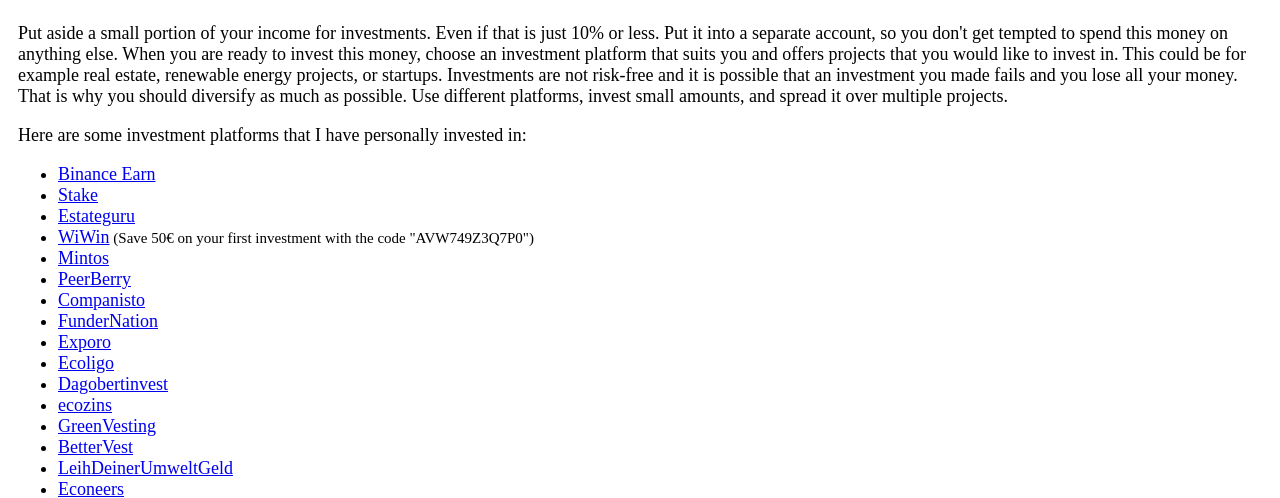
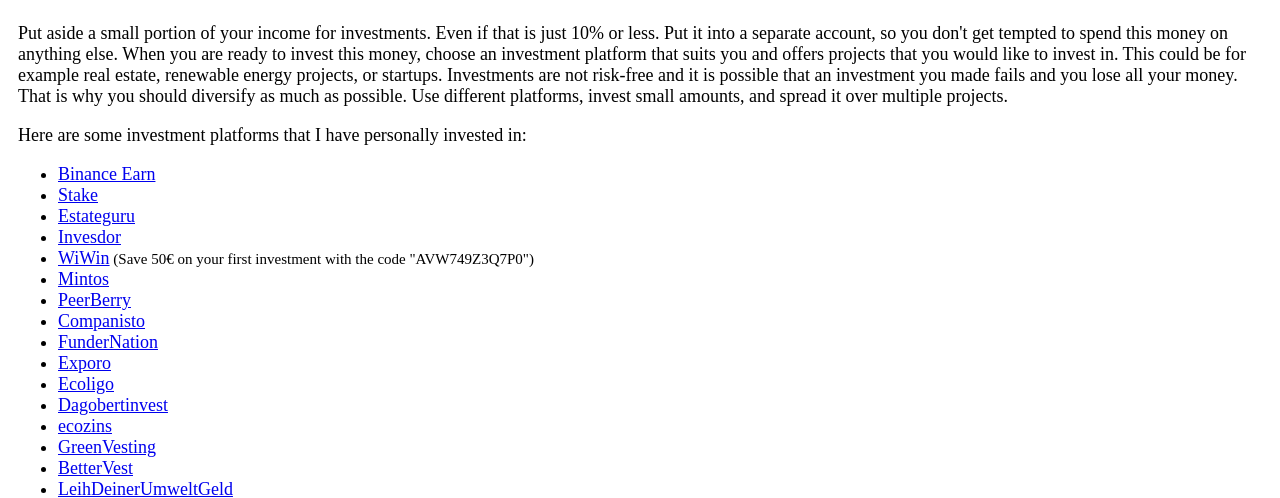
Before and after one commit to DanWin/main-website, a PHP site: page /tutorials/get-rich-fast/index.php in a window 1280 px wide. Shown: the part 2151-2649 px from the top of the page. Run offline with PHP 8.4, Linux system fonts and the light colour scheme.

Commit message:
Add Invesdor

```diff
--- a/tutorials/get-rich-fast/index.php
+++ b/tutorials/get-rich-fast/index.php
@@ -74,6 +74,7 @@ global $language, $dir, $locale;
 	<li><a href="https://accounts.binance.com/register?ref=109218570" target="_blank" rel="noreferrer noopener">Binance Earn</a></li>
 	<li><a href="https://getstake.com/signup?ref=DANIEL296" target="_blank" rel="noreferrer noopener">Stake</a></li>
 	<li><a href="https://estateguru.co/en/investor-referral/?switch=en&userPromotionCode=EGU033931" target="_blank" rel="noreferrer noopener">Estateguru</a></li>
+	<li><a href="https://www.invesdor.de/?partner=kap-a&kaid=234967&aid=pd01" target="_blank" rel="noreferrer noopener">Invesdor</a></li>
 	<li><a href="https://wiwin.de" target="_blank" rel="noreferrer noopener">WiWin</a><small> <?php printf(_('(Save 50€ on your first investment with the code "%s")'), 'AVW749Z3Q7P0'); ?></small></li>
 	<li><a href="https://www.mintos.com/en/" target="_blank" rel="noreferrer noopener">Mintos</a></li>
 	<li><a href="https://peerberry.com/" target="_blank" rel="noreferrer noopener">PeerBerry</a></li>
```
